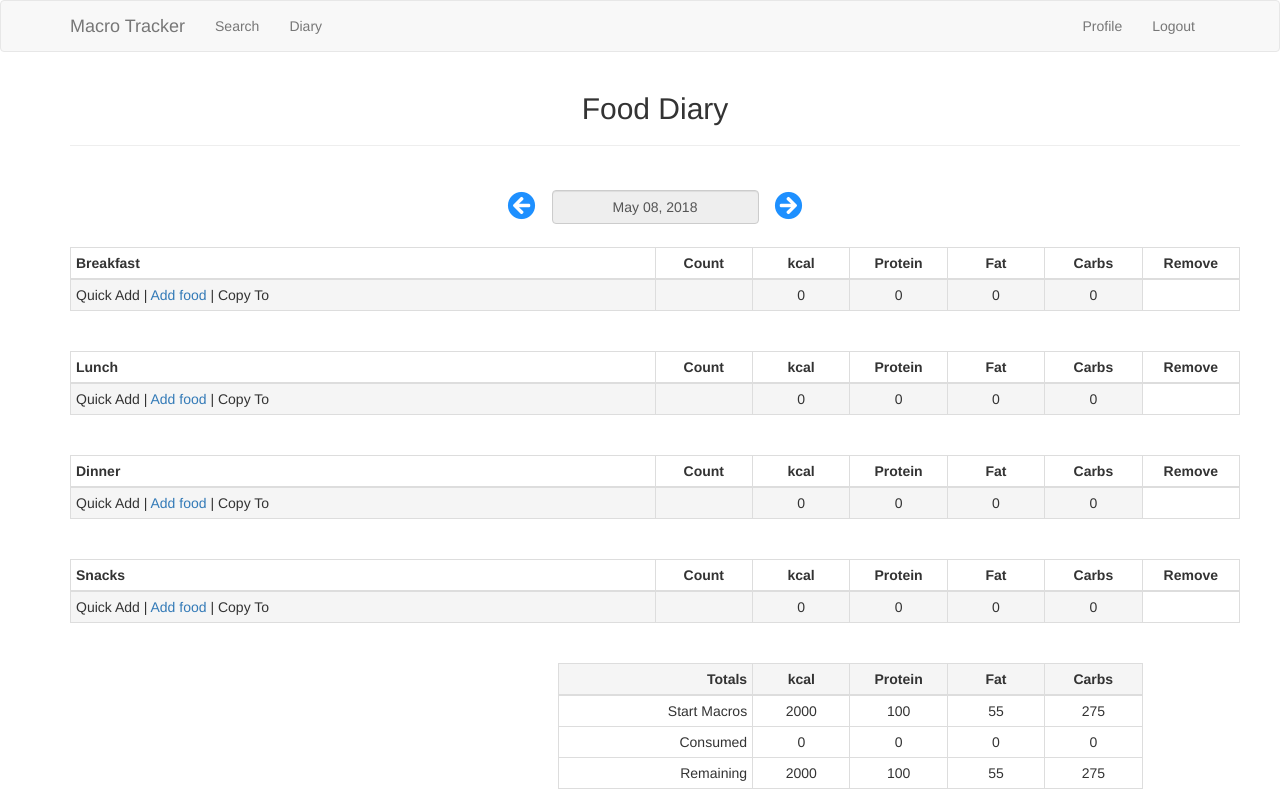
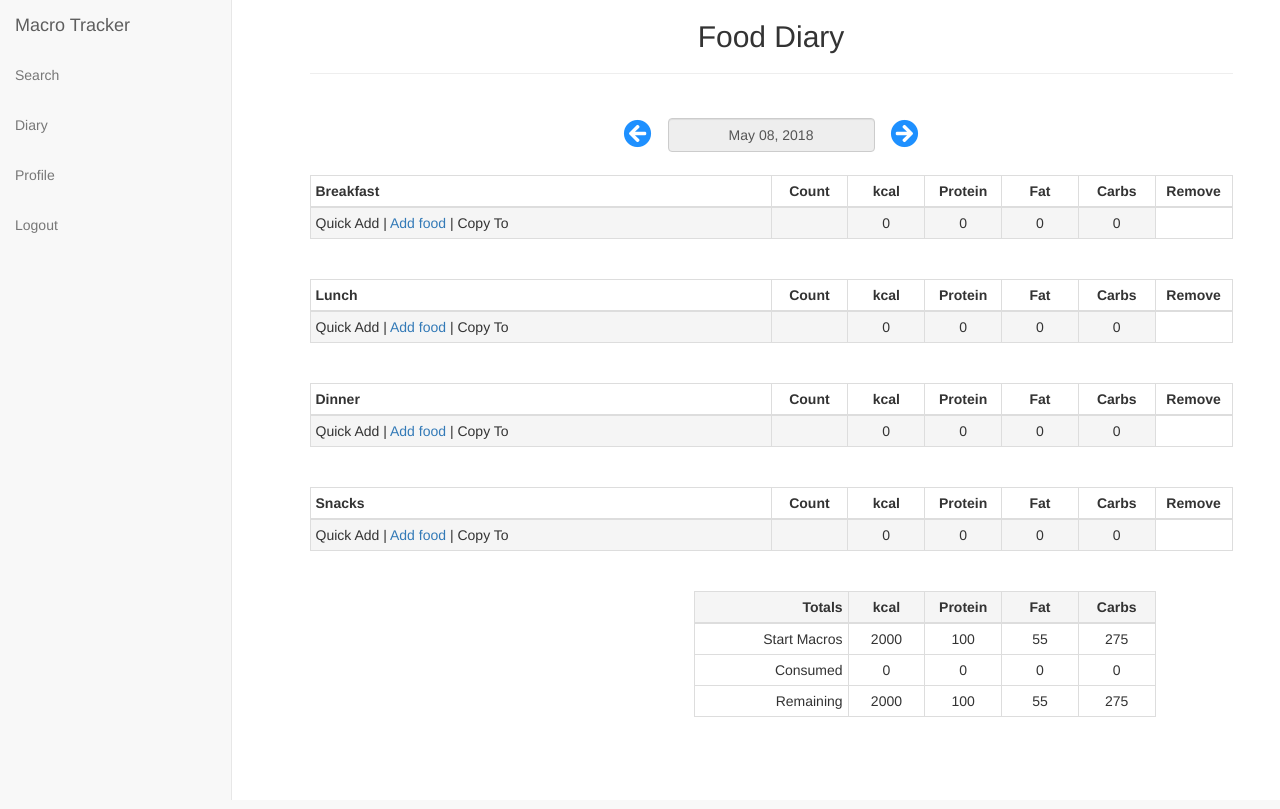
Before and after one commit to grassten/MacroTrackerProject, a Flask app: page /diary in a window 1280 px wide. Run offline with Flask 2, Linux system fonts and the light colour scheme; the visitor is signed in with stand-in values (Sample User, id 1); data comes from the database, SQL or seed files in the repository; data that the repository does not hold is empty; some libraries are stand-ins or nearby versions.

```diff
--- /dev/null
+++ b/app/static/navbar-fixed-left.css
@@ -0,0 +1,102 @@
+@media (min-width: 768px) {
+    .container {
+      width: 503px;
+    }
+  }
+  @media (min-width: 992px) {
+    .container {
+      width: 723px;
+    }
+  }
+  @media (min-width: 1200px) {
+    .container {
+      width: 923px;
+    }
+  }
+  @media (min-width: 1432px) {
+    .container {
+      width: 1170px;
+    }
+  }
+  body {
+    padding-top: 70px;
+  }
+  @media (min-width: 768px) {
+    body {
+      padding-top: 0;
+    }
+  }
+  .navbar-fixed-right,
+  .navbar-fixed-left {
+    position: fixed;
+    top: 0;
+    width: 100%;
+    z-index: 1030;
+  }
+  @media (min-width: 768px) {
+    .navbar-fixed-right,
+    .navbar-fixed-left {
+      width: 232px;
+      height: 100vh;
+      border-radius: 0;
+    }
+    .navbar-fixed-right .container,
+    .navbar-fixed-left .container,
+    .navbar-fixed-right .container-fluid,
+    .navbar-fixed-left .container-fluid {
+      padding-right: 0;
+      padding-left: 0;
+      width: auto;
+    }
+    .navbar-fixed-right .navbar-header,
+    .navbar-fixed-left .navbar-header {
+      float: none;
+      padding-left: 15px;
+      padding-right: 15px;
+    }
+    .navbar-fixed-right .navbar-collapse,
+    .navbar-fixed-left .navbar-collapse {
+      padding-right: 0;
+      padding-left: 0;
+      max-height: none;
+    }
+    .navbar-fixed-right .navbar-collapse .navbar-nav,
+    .navbar-fixed-left .navbar-collapse .navbar-nav {
+      float: none !important;
+    }
+    .navbar-fixed-right .navbar-collapse .navbar-nav > li,
+    .navbar-fixed-left .navbar-collapse .navbar-nav > li {
+      width: 100%;
+    }
+    .navbar-fixed-right .navbar-collapse .navbar-nav > li.dropdown .dropdown-menu,
+    .navbar-fixed-left .navbar-collapse .navbar-nav > li.dropdown .dropdown-menu {
+      top: 0;
+    }
+    .navbar-fixed-right .navbar-collapse .navbar-nav.navbar-right,
+    .navbar-fixed-left .navbar-collapse .navbar-nav.navbar-right {
+      margin-right: 0;
+    }
+  }
+  @media (min-width: 768px) {
+    body {
+      margin-left: 232px;
+    }
+  }
+  @media (min-width: 768px) {
+    .navbar-fixed-left {
+      right: auto !important;
+      left: 0 !important;
+      border-width: 0 1px 0 0 !important;
+    }
+    .navbar-fixed-left .dropdown .dropdown-menu {
+      left: 100%;
+      right: auto;
+      border-radius: 0 3px 3px 0;
+    }
+    .navbar-fixed-left .dropdown .dropdown-toggle .caret {
+      border-top: 4px solid transparent;
+      border-left: 4px solid;
+      border-bottom: 4px solid transparent;
+      border-right: none;
+    }
+  }
--- a/app/templates/base.html
+++ b/app/templates/base.html
@@ -1,7 +1,8 @@
 {% extends 'bootstrap/base.html' %} {% block title %} Steven's Macro Counter App {% endblock %} {% block navbar %} {% block
 styles %} {{super()}}
-<link rel="stylesheet" href="{{url_for('.static', filename='mobile_styles.css')}}">{% endblock %}
-<nav class="navbar navbar-default navbar-static-left">
+<link rel="stylesheet" href="{{url_for('.static', filename='mobile_styles.css')}}">
+<link rel="stylesheet" href="{{url_for('.static', filename='navbar-fixed-left.css')}}">{% endblock %}
+<nav class="navbar navbar-default navbar-fixed-left">
   <div class="container">
     <div class="navbar-header">
       <button type="button" class="navbar-toggle collapsed" data-toggle="collapse" data-target="#navbar" aria-expanded="false"
```
